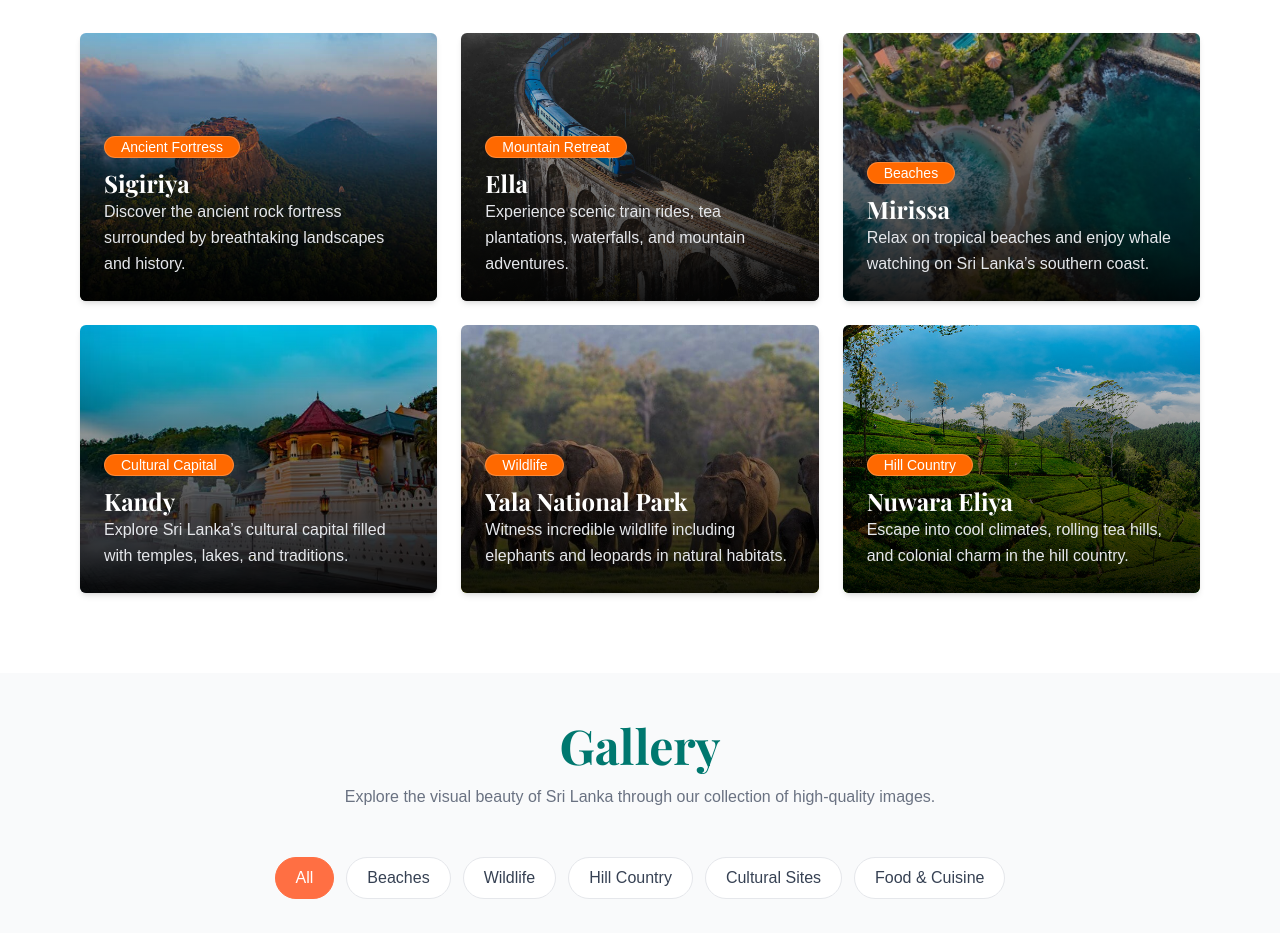
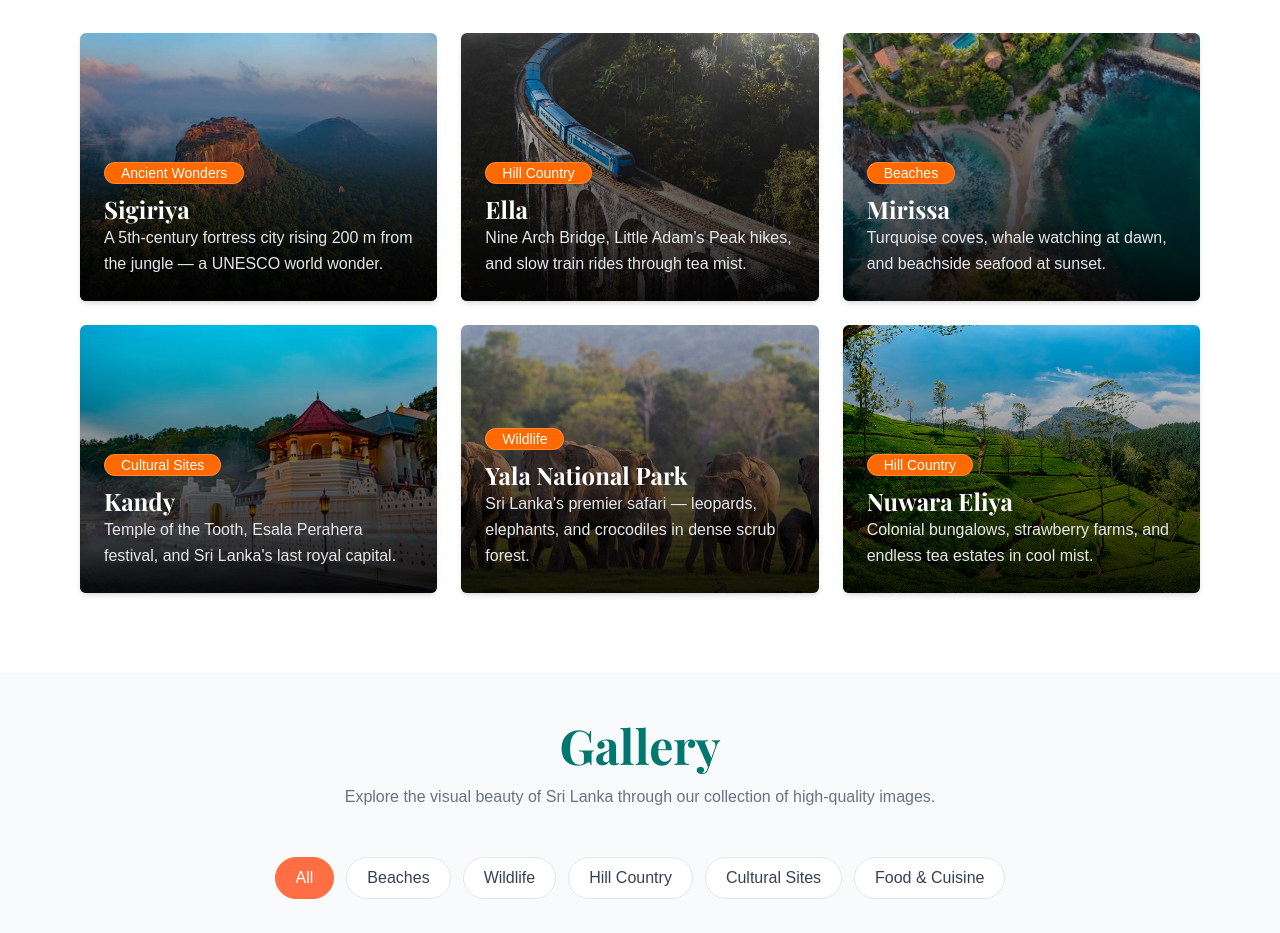
Before and after one commit to lahirulakmal23/cylone_travel, a Next.js app: page / in a window 1280 px wide. Shown: the part 1140-2073 px from the top of the page. Built offline with nearby package versions, Linux system fonts and the light colour scheme; a web font is replaced by a local one.

Commit message:
Add destination data and refactor ExploreDestinations component to use new structure

```diff
--- /dev/null
+++ b/app/data/detination.ts
@@ -0,0 +1,179 @@
+export type Destination = {
+  id: number;
+  slug: string;
+  title: string;
+  description: string;
+  label: string;
+  image: string;
+  categories: string[];
+  details: {
+    overview: string;
+    highlights: string[];
+    bestTime: string;
+    location: string;
+    duration: string;
+  };
+};
+
+export type FilterOption = {
+  key: string;
+  label: string;
+};
+
+export const destinations: Destination[] = [
+  {
+    id: 1,
+    slug: "sigiriya",
+    title: "Sigiriya",
+    label: "Ancient Wonders",
+    description:
+      "A 5th-century fortress city rising 200 m from the jungle — a UNESCO world wonder.",
+    image: "/images/sigiriya.jpg",
+    categories: ["ancient", "cultural"],
+    details: {
+      overview:
+        "Sigiriya, also known as Lion Rock, is an ancient rock fortress located in the Matale District of Sri Lanka. Built by King Kashyapa in the 5th century, it stands 200 metres above the surrounding jungle and is one of the best-preserved examples of ancient urban planning in the world.",
+      highlights: [
+        "Climb the 1,200 steps to the summit for panoramic views",
+        "Ancient frescoes of celestial maidens painted on the rock face",
+        "The Mirror Wall with inscriptions dating back to the 8th century",
+        "Symmetrical water gardens at the base — among the oldest landscaped gardens in the world",
+        "Lion's Paw entrance — remnants of an enormous lion gateway",
+      ],
+      bestTime: "December to April",
+      location: "Matale District, Central Province",
+      duration: "Half day to full day",
+    },
+  },
+  {
+    id: 2,
+    slug: "ella",
+    title: "Ella",
+    label: "Hill Country",
+    description:
+      "Nine Arch Bridge, Little Adam's Peak hikes, and slow train rides through tea mist.",
+    image: "/images/nine-arch.jpg",
+    categories: ["hill-country", "adventure", "food"],
+    details: {
+      overview:
+        "Ella is a small town in the Badulla District nestled in the lush green hills of Sri Lanka's central highlands. Famous for its dramatic mountain scenery, cascading waterfalls, and the iconic Nine Arch Bridge, Ella has become a favourite stop on the classic Sri Lanka trail.",
+      highlights: [
+        "Nine Arch Bridge — a stunning colonial-era viaduct surrounded by tea bushes",
+        "Little Adam's Peak — an easy sunrise hike with sweeping valley views",
+        "Ella Rock trek through tea estates and jungle",
+        "Rawana Falls, one of the widest waterfalls in Sri Lanka",
+        "Scenic train journey from Kandy or Nuwara Eliya",
+      ],
+      bestTime: "January to April",
+      location: "Badulla District, Uva Province",
+      duration: "2 to 3 days",
+    },
+  },
+  {
+    id: 3,
+    slug: "mirissa",
+    title: "Mirissa",
+    label: "Beaches",
+    description:
+      "Turquoise coves, whale watching at dawn, and beachside seafood at sunset.",
+    image: "/images/beaches.jpeg",
+    categories: ["beaches", "food"],
+    details: {
+      overview:
+        "Mirissa is a small coastal town on the southern tip of Sri Lanka, renowned for its crescent-shaped beach, clear blue waters, and some of the best whale watching in the world. The laid-back fishing village atmosphere combined with excellent seafood makes it a perfect tropical escape.",
+      highlights: [
+        "Blue whale and sperm whale watching tours from November to April",
+        "Parrot Rock — a small island connected by a sandbar at low tide",
+        "Fresh seafood at beachfront restaurants",
+        "Snorkelling and surfing in calm turquoise waters",
+        "Stunning sunsets over the Indian Ocean",
+      ],
+      bestTime: "November to April",
+      location: "Matara District, Southern Province",
+      duration: "2 to 4 days",
+    },
+  },
+  {
+    id: 4,
+    slug: "kandy",
+    title: "Kandy",
+    label: "Cultural Sites",
+    description:
+      "Temple of the Tooth, Esala Perahera festival, and Sri Lanka's last royal capital.",
+    image: "/images/dalada_maligiwa.webp",
+    categories: ["cultural", "food"],
+    details: {
+      overview:
+        "Kandy is the cultural capital of Sri Lanka and the last royal capital of the ancient kings. Sitting at an elevation of 500 metres, the city is built around a picturesque lake and is home to the sacred Temple of the Tooth Relic — one of Buddhism's most venerated sites.",
+      highlights: [
+        "Temple of the Tooth Relic — Sri Lanka's most sacred Buddhist shrine",
+        "Esala Perahera — a spectacular 10-day festival with elephants and fire dancers",
+        "Kandy Lake walk and Royal Botanical Gardens in nearby Peradeniya",
+        "Traditional Kandyan dance performances",
+        "Vibrant local market and craft shops in the city centre",
+      ],
+      bestTime: "December to April",
+      location: "Kandy District, Central Province",
+      duration: "1 to 2 days",
+    },
+  },
+  {
+    id: 5,
+    slug: "yala",
+    title: "Yala National Park",
+    label: "Wildlife",
+    description:
+      "Sri Lanka's premier safari — leopards, elephants, and crocodiles in dense scrub forest.",
+    image: "/images/wildlife.jpg",
+    categories: ["wildlife", "adventure"],
+    details: {
+      overview:
+        "Yala National Park is Sri Lanka's most visited and second largest national park, covering over 979 square kilometres of scrub forest, grasslands, and lagoons. It has one of the highest leopard densities in the world, making it the best place on earth to spot these elusive big cats.",
+      highlights: [
+        "Highest leopard density in the world — sightings are common",
+        "Large herds of Sri Lankan elephants gathering at waterholes",
+        "Saltwater crocodiles, sloth bears, and over 200 bird species",
+        "Early morning and evening jeep safaris for best wildlife sightings",
+        "Stunning coastal scenery with lagoons and ancient ruins inside the park",
+      ],
+      bestTime: "February to July",
+      location: "Southern and Uva Provinces",
+      duration: "1 to 2 days",
+    },
+  },
+  {
+    id: 6,
+    slug: "nuwara-eliya",
+    title: "Nuwara Eliya",
+    label: "Hill Country",
+    description:
+      "Colonial bungalows, strawberry farms, and endless tea estates in cool mist.",
+    image: "/images/nuwara-eliya-3.jpg",
+    categories: ["hill-country", "food"],
+    details: {
+      overview:
+        "Nuwara Eliya, often called 'Little England', sits at 1,868 metres above sea level in the heart of Sri Lanka's tea country. The town retains much of its British colonial character with Tudor-style bungalows, manicured gardens, and a cool misty climate year-round.",
+      highlights: [
+        "Visit a working tea factory and learn how Ceylon tea is made",
+        "Gregory Lake boat rides surrounded by misty mountains",
+        "Horton Plains National Park and World's End — a dramatic 880 m cliff drop",
+        "Strawberry farms and fresh produce markets",
+        "Victoria Park — a beautiful colonial-era botanical garden",
+      ],
+      bestTime: "March to May",
+      location: "Nuwara Eliya District, Central Province",
+      duration: "1 to 2 days",
+    },
+  },
+];
+
+export const filters: FilterOption[] = [
+  { key: "all", label: "All" },
+  { key: "beaches", label: "Beaches" },
+  { key: "wildlife", label: "Wildlife" },
+  { key: "hill-country", label: "Hill Country" },
+  { key: "cultural", label: "Cultural Sites" },
+  { key: "ancient", label: "Ancient Wonders" },
+  { key: "food", label: "Food & Cuisine" },
+  { key: "adventure", label: "Adventure" },
+];
--- a/app/section/destination.tsx
+++ b/app/section/destination.tsx
@@ -3,66 +3,7 @@
 import Image from "next/image";
 import Link from "next/link";
 
-type Destination = {
-  id: number;
-  title: string;
-  description: string;
-  label: string;
-  image: string;
-};
-
-const destinations: Destination[] = [
-  {
-    id: 1,
-    title: "Sigiriya",
-    label: "Ancient Fortress",
-    description:
-      "Discover the ancient rock fortress surrounded by breathtaking landscapes and history.",
-    image:"/images/sigiriya.jpg",
-  },
-  {
-    id: 2,
-    title: "Ella",
-    label: "Mountain Retreat",
-    description:
-      "Experience scenic train rides, tea plantations, waterfalls, and mountain adventures.",
-    image:"/images/nine-arch.jpg"
-      ,
-  },
-  {
-    id: 3,
-    title: "Mirissa",
-    label: "Beaches",
-    description:
-      "Relax on tropical beaches and enjoy whale watching on Sri Lanka’s southern coast.",
-    image:"/images/beaches.jpeg"
-      ,
-  },
-  {
-    id: 4,
-    title: "Kandy",
-    label: "Cultural Capital",
-    description:
-      "Explore Sri Lanka’s cultural capital filled with temples, lakes, and traditions.",
-    image:"/images/dalada_maligiwa.webp",
-  },
-  {
-    id: 5,
-    title: "Yala National Park",
-    label: "Wildlife",
-    description:
-      "Witness incredible wildlife including elephants and leopards in natural habitats.",
-    image:"/images/wildlife.jpg",
-  },
-  {
-    id: 6,
-    title: "Nuwara Eliya",
-    label: "Hill Country",
-    description:
-      "Escape into cool climates, rolling tea hills, and colonial charm in the hill country.",
-    image:"/images/nuwara-eliya-3.jpg",
-  },
-];
+import { destinations } from "../data/detination";
 
 const ExploreDestinations = () => {
   return (
@@ -91,7 +32,7 @@ const ExploreDestinations = () => {
           {/* Desktop View All */}
           <div className="hidden md:block absolute right-0 top-6">
             <Link
-              href="/destinations"
+              href="/destination"
               className="inline-flex items-center gap-2 text-[#007A78] font-semibold hover:gap-3 transition-all duration-300"
             >
               View all destinations
```
